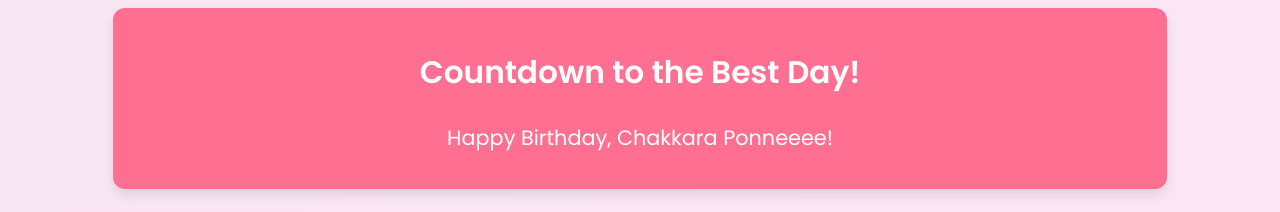
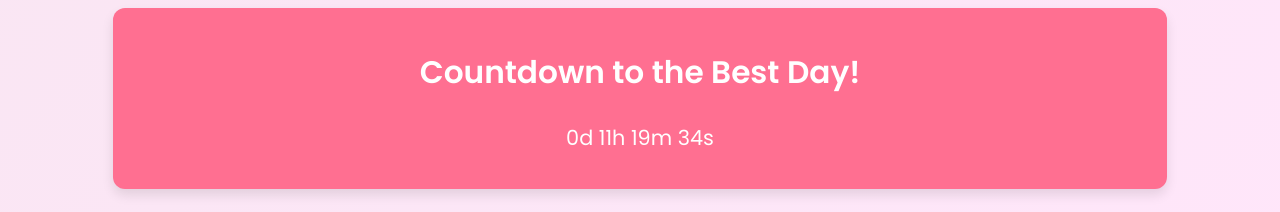
Before and after one commit to razirzzking/birthday, a plain HTML site: page index.html in a window 1280 px wide. Shown: the part 860-1072 px from the top of the page. Drawn offline with Linux system fonts and the light colour scheme.

Commit message:
Update index.html

```diff
--- a/index.html
+++ b/index.html
@@ -165,7 +165,7 @@
     </footer>
 
     <script>
-       const birthdayDate = new Date("Nov 15, 2024 00:00:00").getTime();
+       const birthdayDate = new Date("Nov 16, 2024 00:00:00").getTime();
 
 const countdownFunction = setInterval(function() {
     const now = new Date().getTime();
```
